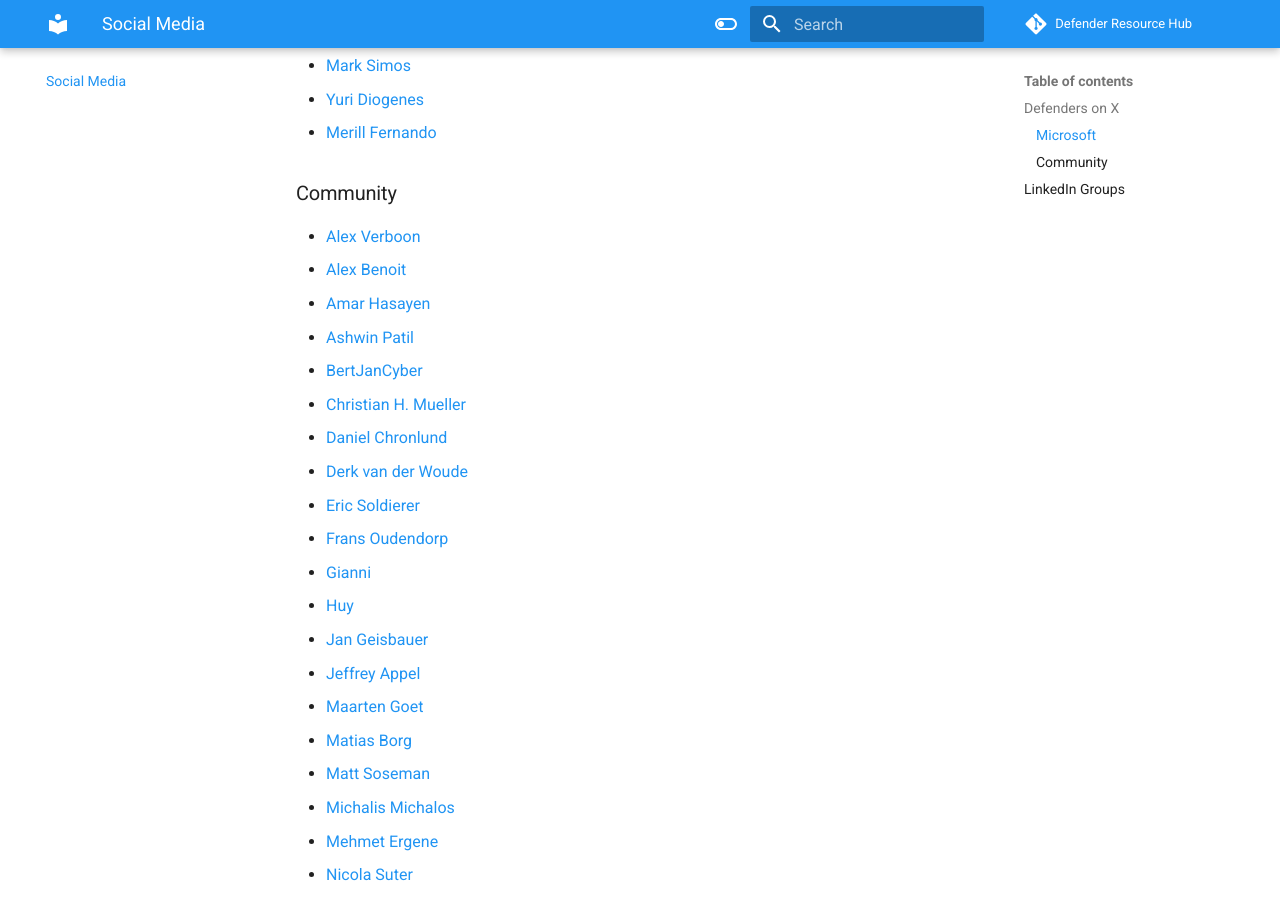
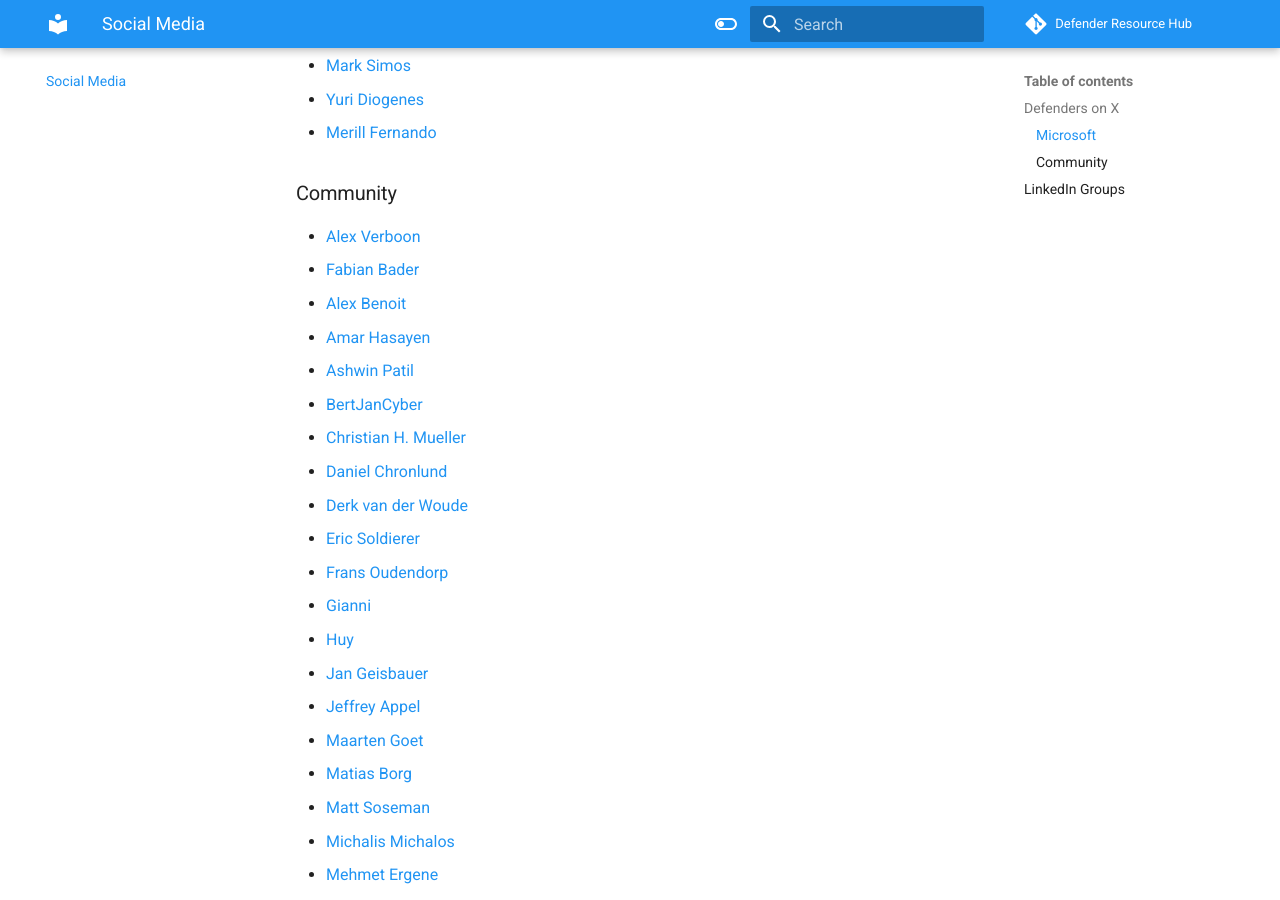
Before and after one commit to alexverboon/DefenderResourceHub, an MkDocs documentation site: the page built from docs/social.md, in a window 1280 px wide and 900 px high, scrolled down 977 px. Built offline with MkDocs 1.6.1 and Material for MkDocs 9.7.7, drawn with Linux system fonts in a browser that asks for light colours; comment, search, counter and statistics services are not loaded.

Commit message:
social update

```diff
--- a/docs/social.md
+++ b/docs/social.md
@@ -34,6 +34,7 @@
 ### Community
 
 - [Alex Verboon](https://twitter.com/alexverboon)
+- [Fabian Bader](https://x.com/fabian_bader)
 - [Alex Benoit](https://twitter.com/ITPirate)
 - [Amar Hasayen](https://twitter.com/ammarhasayen)
 - [Ashwin Patil](https://twitter.com/ashwinpatil)
```
Also changed, not shown: docs/blogposts.md (line endings or trailing spaces).
